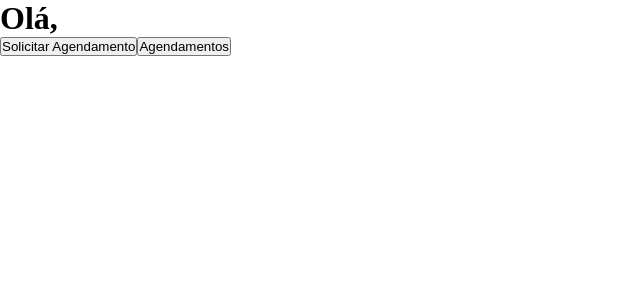
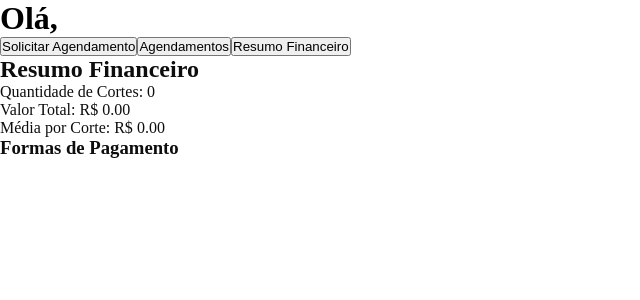
Before and after one commit to BarbeariaLaCasa/FrontEnd, a React (Vite) app: page /user in a window 1280 px wide. Shown: the top 300 px of the page, without its empty margins (0-640 px from the left). Built offline with nearby package versions, Linux system fonts and the light colour scheme.

Commit message:
Resumo Financeiro - Usuário

```diff
--- a/src/pages/User/UserPage.tsx
+++ b/src/pages/User/UserPage.tsx
@@ -27,6 +27,15 @@ const UserPage = () => {
   const [valorTotal, setValorTotal] = useState<number>(0);
   const [agendamentos, setAgendamentos] = useState<Agendamento[]>([]);
   const [mostrarAgendamentos, setMostrarAgendamentos] = useState(false);
+  const [resumoFinanceiro, setResumoFinanceiro] = useState({
+    quantidadeCortes: 0,
+    valorTotal: 0,
+    mediaPorCorte: 0,
+    formasPagamento: 0,
+  });
+  const [formasPagamento, setFormasPagamento] = useState<{
+    [forma: string]: number;
+  }>({});
 
   useEffect(() => {
     const userId = localStorage.getItem("userId");
@@ -65,24 +74,19 @@ const UserPage = () => {
     // Crie uma cópia do estado de barbeirosData para evitar mutações diretas
     const novosBarbeirosData = [...barbeirosData];
 
-    // Encontre o barbeiro clicado pelo ID
     const barbeiroClicado = novosBarbeirosData.find(
       (barbeiro) => barbeiro.idbarbeiro === barbeiroId
     );
 
     if (barbeiroClicado) {
-      // Alterne o estado selecionado do barbeiro clicado
       barbeiroClicado.selecionado = !barbeiroClicado.selecionado;
 
-      // Atualize o estado dos barbeiros com a cópia modificada
       setBarbeirosData(novosBarbeirosData);
 
       if (barbeiroClicado.selecionado) {
-        // Se o barbeiro foi selecionado, atualize o ID e o nome do barbeiro selecionado
         setBarbeiroIdSelecionado(barbeiroId);
         setNomeBarbeiroSelecionado(nome);
       } else {
-        // Se o barbeiro foi desselecionado, limpe o ID e o nome do barbeiro selecionado
         setBarbeiroIdSelecionado(null);
         setNomeBarbeiroSelecionado("");
       }
@@ -200,6 +204,55 @@ const UserPage = () => {
     }
   };
 
+  const calcularResumoFinanceiro = (userId: string) => {
+    axios
+      .get(`http://localhost:3001/agendamentos/usuario/${userId}`)
+      .then((response) => {
+        const agendamentos = response.data;
+        const quantidadeCortes = agendamentos.length;
+
+        // Calcular o valor total
+        const valorTotal = agendamentos.reduce(
+          (total: number, agendamento: { valor: string }) =>
+            total + parseFloat(agendamento.valor),
+          0
+        );
+
+        // Calcular a média por corte
+        const mediaPorCorte =
+          quantidadeCortes > 0 ? valorTotal / quantidadeCortes : 0;
+
+        // Calcular as formas de pagamento e a contagem de uso
+        const formasPagamento: { [forma: string]: number } = {};
+        agendamentos.forEach((agendamento: { forma_pagamento: any }) => {
+          const formaPagamento = agendamento.forma_pagamento;
+          formasPagamento[formaPagamento] =
+            (formasPagamento[formaPagamento] || 0) + 1;
+        });
+
+        // Atualizar os estados
+        setResumoFinanceiro({
+          quantidadeCortes,
+          valorTotal,
+          mediaPorCorte,
+          formasPagamento,
+        });
+      })
+      .catch((error) => {
+        console.error("Erro ao buscar os agendamentos:", error);
+      });
+  };
+
+  const handleMostrarResumoFinanceiro = () => {
+    // Use o ID do usuário atual para buscar os agendamentos e calcular o resumo financeiro
+    const userId = localStorage.getItem("userId");
+    if (userId) {
+      calcularResumoFinanceiro(userId);
+    } else {
+      console.error("ID do usuário não encontrado no localStorage.");
+    }
+  };
+
   return (
     <div>
       <h1 style={{ color: "black" }}>Olá, {nomeUsuario}</h1>
@@ -207,6 +260,7 @@ const UserPage = () => {
         Solicitar Agendamento
       </button>
       <button onClick={handleMostrarAgendamentos}>Agendamentos</button>
+      <button onClick={handleMostrarResumoFinanceiro}>Resumo Financeiro</button>
       {mostrarAgendamentos && (
         <div>
           <h2>Agendamentos</h2>
@@ -355,6 +409,22 @@ const UserPage = () => {
           <button onClick={handleSalvarAgendamento}>Salvar Agendamento</button>
         </div>
       )}
+      {resumoFinanceiro && (
+        <div>
+          <h2>Resumo Financeiro</h2>
+          <p>Quantidade de Cortes: {resumoFinanceiro.quantidadeCortes}</p>
+          <p>Valor Total: R$ {resumoFinanceiro.valorTotal.toFixed(2)}</p>
+          <p>Média por Corte: R$ {resumoFinanceiro.mediaPorCorte.toFixed(2)}</p>
+          <h3>Formas de Pagamento</h3>
+          <ul>
+            {Object.keys(resumoFinanceiro.formasPagamento).map((forma) => (
+              <li key={forma}>
+                {forma}: {resumoFinanceiro.formasPagamento[forma]}
+              </li>
+            ))}
+          </ul>
+        </div>
+      )}
     </div>
   );
 };
```
